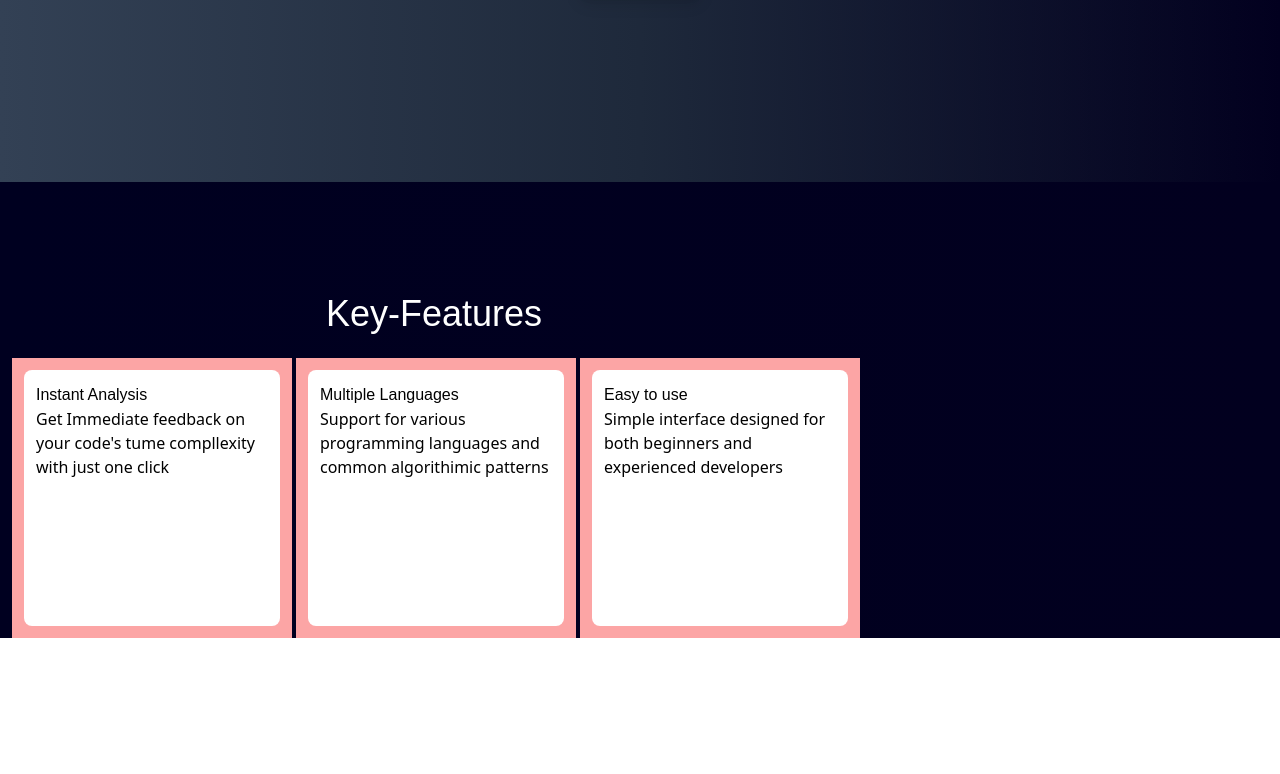
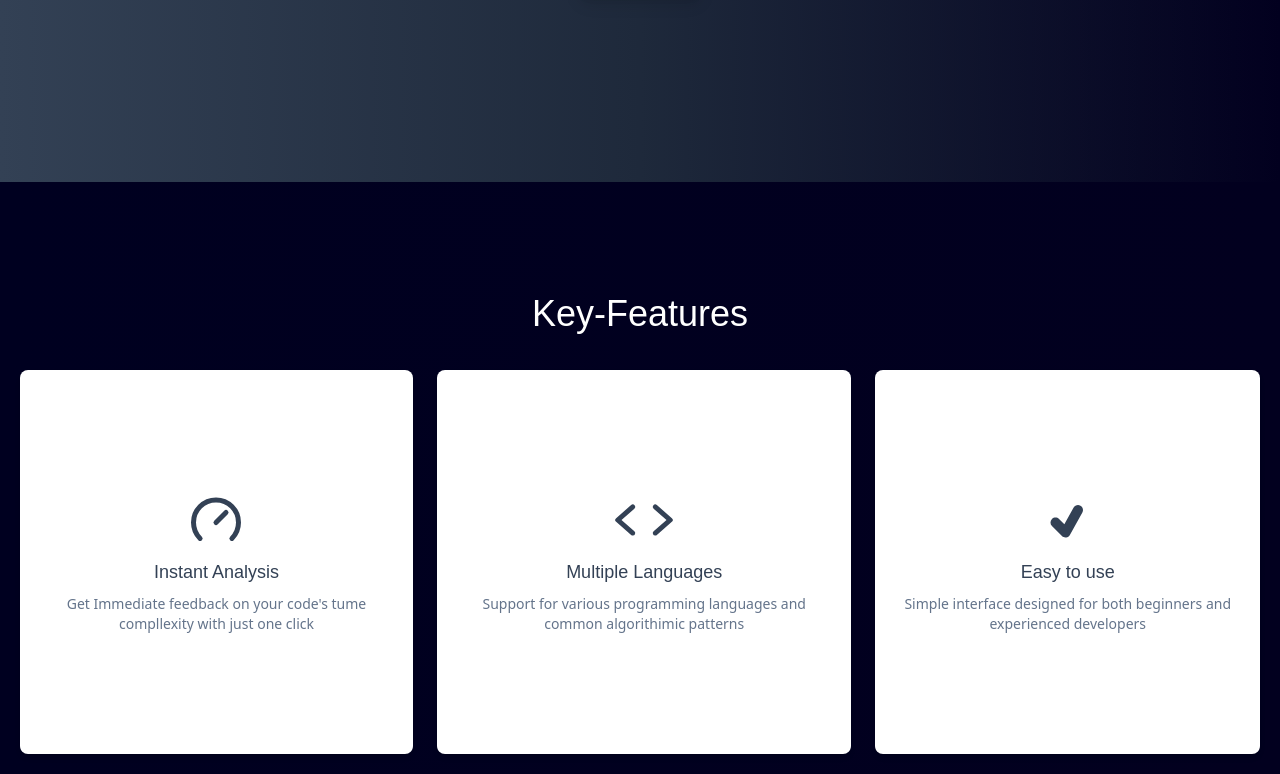
Before and after one commit to sagarchaurasia176/TcAnalyzer, a React (Vite) app in the folder tcanalyzer/: page / in a window 1280 px wide. Shown: the part 522-1296 px from the top of the page. Before the commit the page ends 1160 px from the top, so only its background shows below. Built offline with nearby package versions, Linux system fonts and the light colour scheme; a web font is replaced by a local one.

Commit message:
minor change in the ui

```diff
--- a/tcanalyzer/src/components/FeaturesComponent.jsx
+++ b/tcanalyzer/src/components/FeaturesComponent.jsx
@@ -4,20 +4,23 @@ console.log(keyFeature);
 import FeaturePage from "../page/FeaturePage";
 const FeaturesComponent = () => {
   return (
-    <div className=" container max-w-max">
+    <div className=" ">
       <div className=" text-center">
-        <span className=" text-white  font-header-font  text-4xl">
+        <span className=" text-white   font-header-font  text-4xl">
           Key-Features
         </span>
       </div>
       <br />
 
       {/* cards */}
+      <div className="flex lg:flex-row  items-center justify-center sm:flex-col">
       {keyFeature.map((data, id) => (
         <>
           <FeaturePage data={data} key={id} />
         </>
       ))}
+      </div>
+
     </div>
   );
 };
--- a/tcanalyzer/src/page/FeaturePage.jsx
+++ b/tcanalyzer/src/page/FeaturePage.jsx
@@ -2,18 +2,25 @@ import React from "react";
 
 const FeaturePage = ({ data }) => {
   return (
-    <section className=" p-3  flex float-left ml-1 space-x-4  bg-red-300">
-        {/* card */}
-      <div className=" bg-white p-3  h-[32vh] m-auto w-[100vw]  md:w-[20vw] sm:w-[12vw] rounded-lg ">
-        <div className=" text-black m-auto">
-          <span className=" font-header-font text-center ">{data.head}</span>
-          <div>
-            {data.icons}
-          </div>
-          <div>
-            <p>{data.para}</p>
+    <section className="p-3 flex justify-center">
+      {/* card */}
+      <div className="bg-white lg:h-[30vw] md:h-[45vh] sm:h-[45vh] cursor-pointer hover:animate-pulse
+       hover:bg-slate-100 transition duration-300 ease-in-out items-center flex text-center rounded-lg shadow-md p-4">
+        <div className="text-black m-auto">
+          {/* Icon */}
+          <div className="text-center flex justify-center mb-2">
+            <data.icons className="text-6xl text-slate-700" />
           </div>
 
+          {/* Title */}
+          <span className="font-header-font text-center text-lg text-slate-700 block mb-2">
+            {data.head}
+          </span>
+
+          {/* Description */}
+          <div>
+            <p className="text-sm text-slate-500">{data.para}</p>
+          </div>
         </div>
       </div>
     </section>
```
